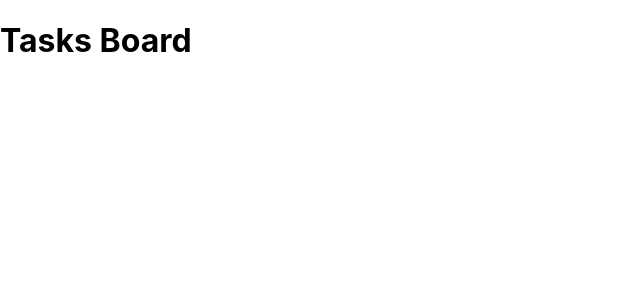
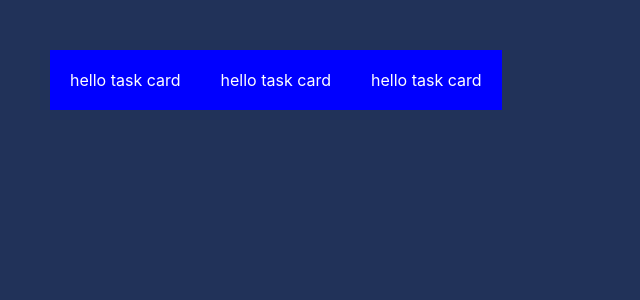
Before and after one commit to platoonic/graph-tasks, a React (Create React App) app: page / in a window 1280 px wide. Shown: the top 300 px of the page, without its empty margins (0-640 px from the left). Built offline with nearby package versions, Linux system fonts and the light colour scheme.

Commit message:
Add basic structure for tasks

```diff
--- a/public/index.html
+++ b/public/index.html
@@ -15,6 +15,18 @@
       user's mobile device or desktop. See https://developers.google.com/web/fundamentals/web-app-manifest/
     -->
     <link rel="manifest" href="%PUBLIC_URL%/manifest.json" />
+    <style type="text/css">
+      html,
+      body {
+        height: 100%;
+        margin: 0;
+      }
+      #root {
+        display: flex;
+        flex: 1;
+        height: 100%;
+      }
+    </style>
     <!--
       Notice the use of %PUBLIC_URL% in the tags above.
       It will be replaced with the URL of the `public` folder during the build.
--- a/src/App.js
+++ b/src/App.js
@@ -1,7 +1,20 @@
 import TasksBoard from "./features/TasksBoard";
+import styled from "styled-components";
+
+const Page = styled.div`
+  background-color: #213259;
+  min-height: 100%;
+  flex: 1;
+  display: flex;
+  justify-content: flex-start;
+`;
 
 function App() {
-  return <TasksBoard />;
+  return (
+    <Page>
+      <TasksBoard />
+    </Page>
+  );
 }
 
 export default App;
--- a/src/features/TasksBoard/TasksBoard.js
+++ b/src/features/TasksBoard/TasksBoard.js
@@ -1,5 +1,23 @@
+import { useState, useEffect } from "react";
+import TaskCard from "../../shared/components/TaskCard";
+import styled from "styled-components";
+
+const BoardContainer = styled.div`
+  padding: 50px;
+  display: flex;
+  flex: 1;
+  justify-content: flex-start;
+  align-items: flex-start;
+`;
+
 const TasksBoard = () => {
-  return <h1>Tasks Board</h1>;
+  return (
+    <BoardContainer>
+      <TaskCard />
+      <TaskCard />
+      <TaskCard />
+    </BoardContainer>
+  );
 };
 
 export default TasksBoard;
--- a/src/shared/components/TaskCard/TaskCard.js
+++ b/src/shared/components/TaskCard/TaskCard.js
@@ -0,0 +1,13 @@
+import styled from "styled-components";
+
+const Container = styled.div`
+  background-color: blue;
+  color: white;
+  padding: 20px;
+`;
+
+const TaskCard = ({}) => {
+  return <Container>hello task card</Container>;
+};
+
+export default TaskCard;
--- a/src/shared/components/TaskCard/index.js
+++ b/src/shared/components/TaskCard/index.js
@@ -0,0 +1,2 @@
+import TaskCard from "./TaskCard";
+export default TaskCard;
```
